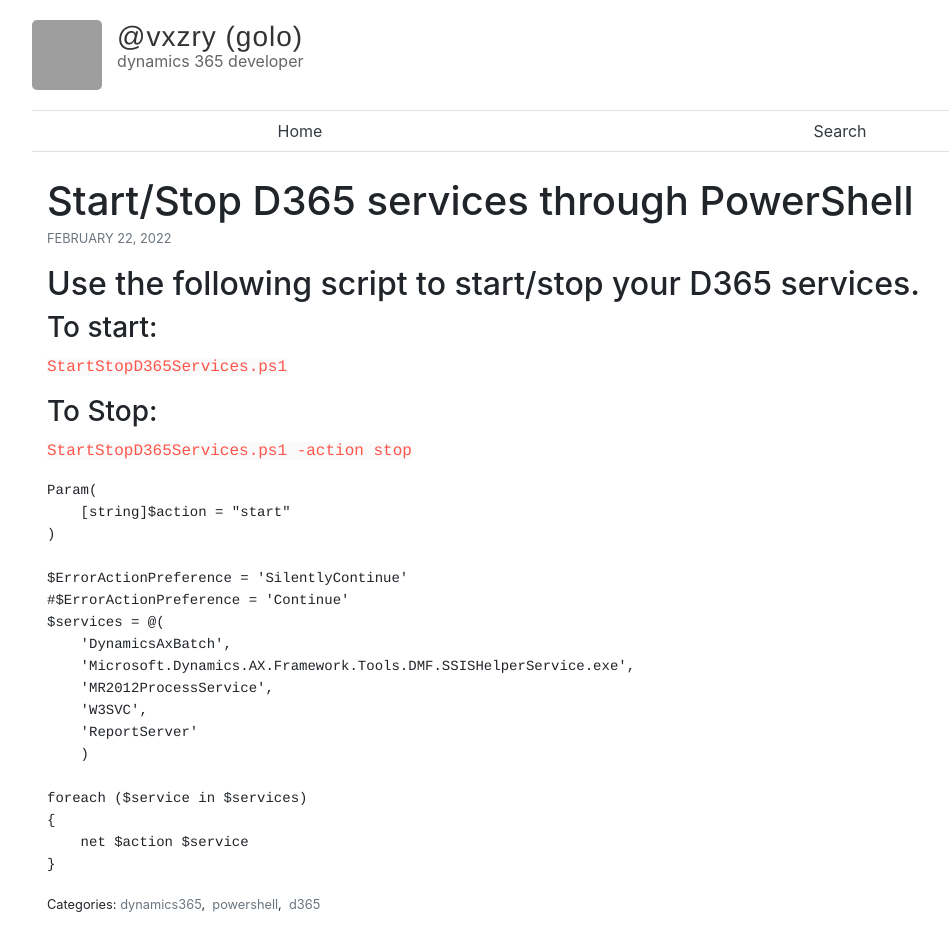
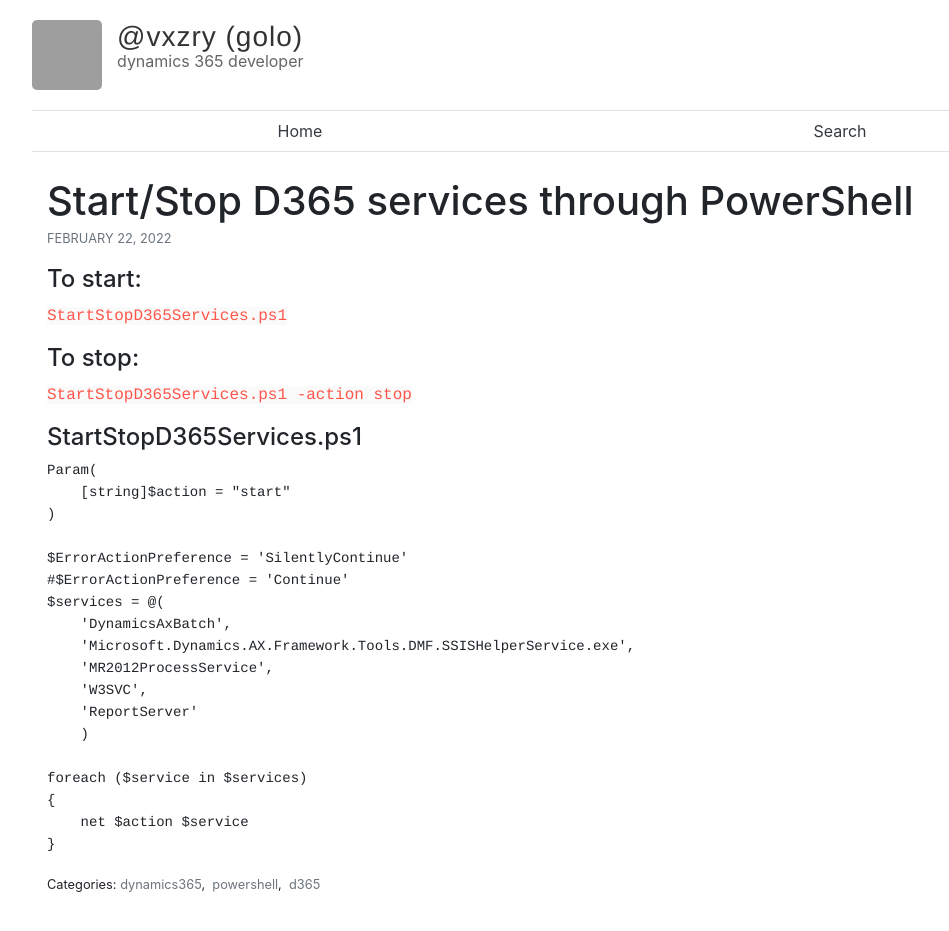
Before and after one commit to vxzry/vxzry.github.io, a Jekyll site: the page built from _posts/2022-02-22-D365-services-powershell.md, in a window 1280 px wide. Shown: the whole page, without its empty margins (68-1017 px from the left). Built offline with Jekyll 4.4.1, drawn with Linux system fonts in a browser that asks for light colours; grey boxes are pictures that could not be loaded.

Commit message:
Update 2022-02-22-D365-services-powershell.md

````diff
--- a/_posts/2022-02-22-D365-services-powershell.md
+++ b/_posts/2022-02-22-D365-services-powershell.md
@@ -4,14 +4,14 @@
 categories: [dynamics365, powershell, d365]
 ---
 
-## Use the following script to start/stop your D365 services.
-
-### To start:
+#### To start:
 `StartStopD365Services.ps1`
 
-### To Stop:
+#### To stop:
 `StartStopD365Services.ps1 -action stop`
 
+
+#### StartStopD365Services.ps1
 ```Powershell
 Param(
     [string]$action = "start"
````
